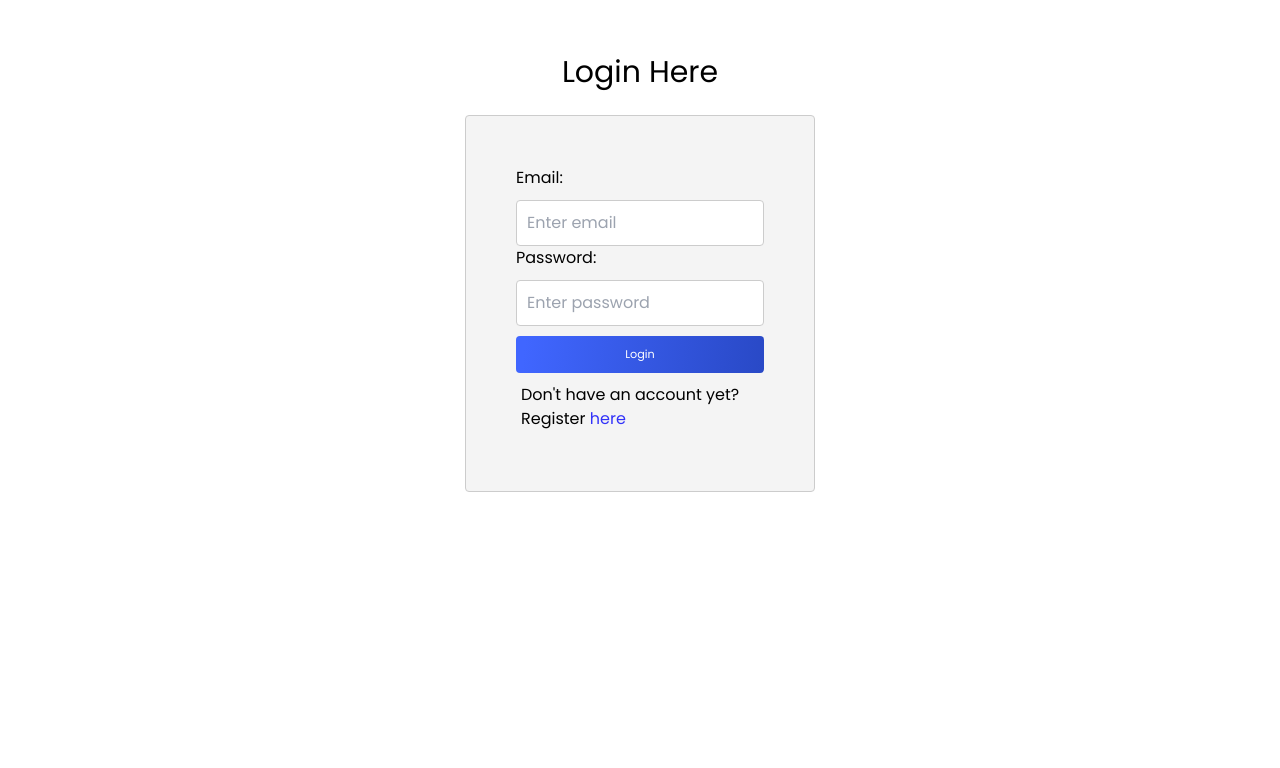
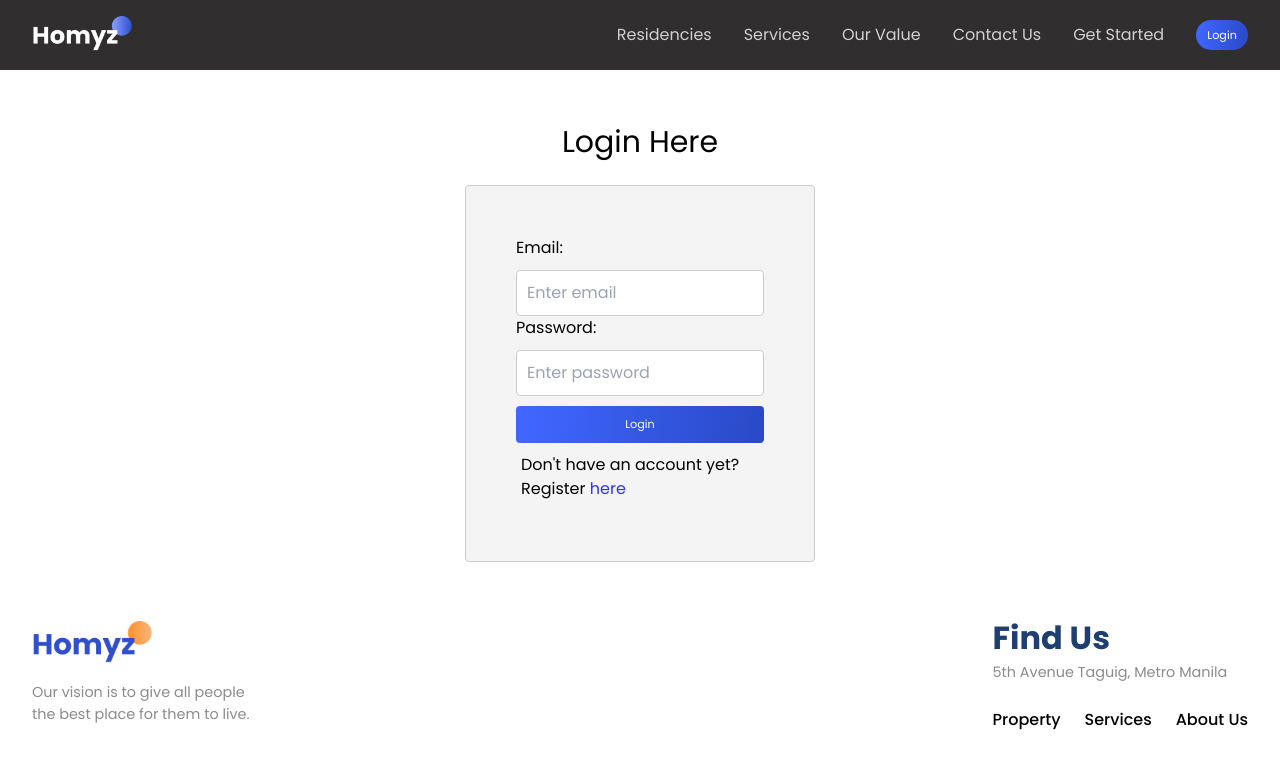
Before and after one commit to blhbhl/mp2-realestate, a React (Vite) app in the folder frontend/: page /login in a window 1280 px wide. Shown: the top 768 px of the page. Built offline with nearby package versions, Linux system fonts and the light colour scheme.

Commit message:
fix login changes was reverted

```diff
--- a/frontend/src/components/Header/Header.css
+++ b/frontend/src/components/Header/Header.css
@@ -2,6 +2,7 @@
   z-index: 99;
   position: sticky;
   top: 0;
+  background-color: #302e2e;
 }
 .h-container {
   padding-top: 1rem;
--- a/frontend/src/components/Header/Header.jsx
+++ b/frontend/src/components/Header/Header.jsx
@@ -3,17 +3,16 @@ import { Link } from "react-router-dom";
 import "./Header.css";
 import { BiMenuAltRight } from "react-icons/bi";
 import { getMenuStyles } from "../../utils/common";
-import useHeaderColor from "../../hooks/useHeaderColor";
 import OutsideClickHandler from "react-outside-click-handler";
 import LoginForm from "../../pages/Login/LoginForm";
 
 const Header = () => {
   const [menuOpened, setMenuOpened] = useState(false);
-  const headerColor = useHeaderColor();
+
 
 
   return (
-    <section className="h-wrapper" style={{ background: headerColor }}>
+    <section className="h-wrapper">
       <div className="flexCenter innerWidth paddings h-container">
         {/* logo */}
         <Link to="/">
--- a/frontend/src/pages/Login/Login.css
+++ b/frontend/src/pages/Login/Login.css
@@ -8,7 +8,7 @@
   background-color: #f4f4f4;
 }
 
-rmBody h2 {
+.formBody h2 {
   text-align: center;
   margin-top: 100px;
   font-size: 30px;
@@ -37,8 +37,13 @@ rmBody h2 {
   border-radius: 4px;
   color: white;
   cursor: pointer;
+  background-color: #ffa500;
 }
-
+.login-form button:hover {
+  background-color: #ffb224;
+  cursor: pointer;
+  transform: scale(1.1);
+}
 .login-p {
   padding: 5px;
   margin: 5px auto;
--- a/frontend/src/pages/Login/LoginForm.jsx
+++ b/frontend/src/pages/Login/LoginForm.jsx
@@ -3,6 +3,8 @@ import "./Login.css"
 import { Link, useNavigate } from "react-router-dom";
 import Validation from './LoginValidation';
 import axios from 'axios';
+import Footer from '../../components/Footer/Footer';
+import Header from '../../components/Header/Header';
 
 
 const LoginForm = () => {
@@ -38,6 +40,7 @@ const LoginForm = () => {
 
   return (
     <div className='formBody'>
+      <Header/>
       <h2>Login Here</h2>
       <form onSubmit={handleSubmit}  className='login-form'>
         <label htmlFor='email'> Email:</label>
@@ -56,9 +59,10 @@ const LoginForm = () => {
             placeholder='Enter password'
           />
           {errors.password && <span className='span-red'>{errors.password}</span>}
-        <button className='button' type="submit" >Login</button>
+        <button className="button" type="submit" >Login</button>
         <p className='login-p'>Don't have an account yet? Register <Link to="/register"  className='p-link'>here</Link></p>
       </form>
+      <Footer/>
     </div>
   );
 };
```
